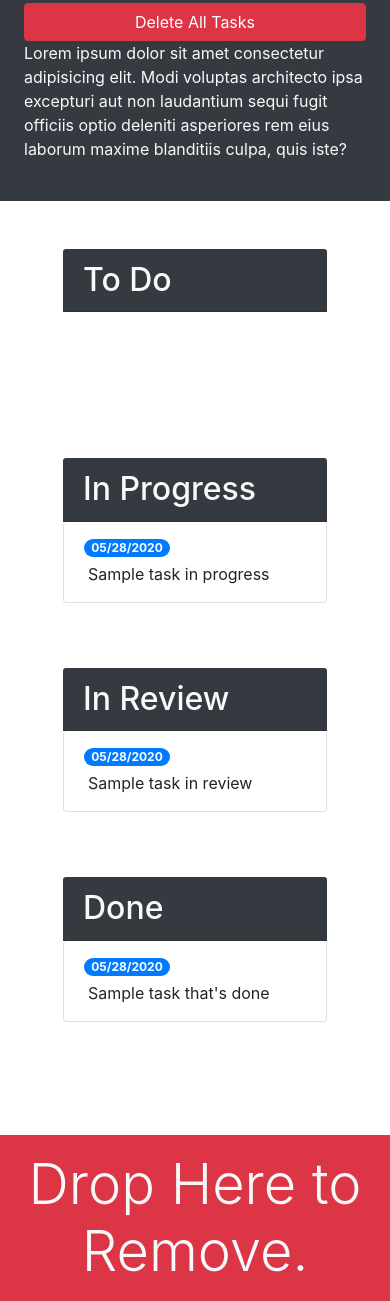
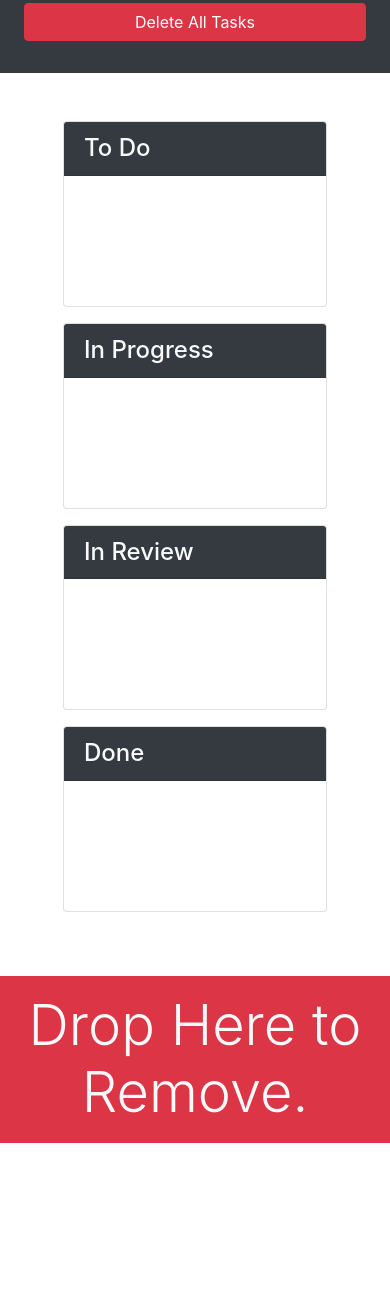
Before and after one commit to Samismail2010/taskmaster-pro, a plain HTML site: page index.html in a window 390 px wide. Shown: the part 171-1472 px from the top of the page. After the commit the page ends 1314 px from the top, so only its background shows below. Drawn offline with nearby package versions, Linux system fonts and the light colour scheme.

Commit message:
added drag feature

```diff
--- a/assets/js/script.js
+++ b/assets/js/script.js
@@ -12,7 +12,6 @@ var createTask = function(taskText, taskDate, taskList) {
 
   // append span and p element to parent li
   taskLi.append(taskSpan, taskP);
-
 
   // append to ul list on the page
   $("#list-" + taskList).append(taskLi);
@@ -45,7 +44,75 @@ var saveTasks = function() {
   localStorage.setItem("tasks", JSON.stringify(tasks));
 };
 
+// enable draggable/sortable feature on list-group elements
+$(".card .list-group").sortable({
+  // enable dragging across lists
+  connectWith: $(".card .list-group"),
+  scroll: false,
+  tolerance: "pointer",
+  helper: "clone",
+  activate: function(event, ui) {
+    console.log(ui);
+  },
+  deactivate: function(event, ui) {
+    console.log(ui);
+  },
+  over: function(event) {
+    console.log(event);
+  },
+  out: function(event) {
+    console.log(event);
+  },
+  update: function() {
+    var tempArr = [];
 
+    // loop over current set of children in sortable list
+    $(this)
+      .children()
+      .each(function() {
+        // save values in temp array
+        tempArr.push({
+          text: $(this)
+            .find("p")
+            .text()
+            .trim(),
+          date: $(this)
+            .find("span")
+            .text()
+            .trim()
+        });
+      });
+
+    // trim down list's ID to match object property
+    var arrName = $(this)
+      .attr("id")
+      .replace("list-", "");
+
+    // update array on tasks object and save
+    tasks[arrName] = tempArr;
+    saveTasks();
+  },
+  stop: function(event) {
+    $(this).removeClass("dropover");
+  }
+});
+
+// trash icon can be dropped onto
+$("#trash").droppable({
+  accept: ".card .list-group-item",
+  tolerance: "touch",
+  drop: function(event, ui) {
+    // remove dragged element from the dom
+    ui.draggable.remove();
+
+  },
+  over: function(event, ui) {
+    console.log(ui);
+  },
+  out: function(event, ui) {
+    console.log(ui);
+  }
+});
 
 
 // modal was triggered
@@ -143,7 +210,7 @@ $(".list-group").on("click", "span", function() {
 });
 
 // value of due date was changed
-$(".list-group").on("blur", "input[type='text']", function() {
+$(".list-group").on("change", "input[type='text']", function() {
   var date = $(this).val();
 
   // get status type and position in the list
@@ -172,6 +239,7 @@ $("#remove-tasks").on("click", function() {
     tasks[key].length = 0;
     $("#list-" + key).empty();
   }
+  console.log(tasks);
   saveTasks();
 });
 
--- a/index.html
+++ b/index.html
@@ -6,6 +6,7 @@
   <meta name="viewport" content="width=device-width, initial-scale=1.0">
   <meta http-equiv="X-UA-Compatible" content="ie=edge">
   <link rel="stylesheet" href="https://cdnjs.cloudflare.com/ajax/libs/twitter-bootstrap/4.3.1/css/bootstrap.min.css">
+  <link rel="stylesheet" href="https://cdnjs.cloudflare.com/ajax/libs/jqueryui/1.12.1/themes/base/jquery-ui.css">
   <link rel="stylesheet" href="./assets/css/style.css" />
   <title>Taskmaster Pro</title>
 </head>
@@ -14,65 +15,70 @@
 
   <div class="row min-vh-100 no-gutters">
     <header class="col-12 col-lg-3 bg-dark text-light sticky-top d-flex flex-column p-4 p-lg-3">
-      <h1 class="text-center">Taskmaster Pro Edition</h1>
+      <h1 class="text-center"><span class="oi oi-task d-inline d-lg-none"></span>
+        Taskmaster Pro Edition</h1>
       <button id="create-task" class="btn btn-block btn-success" data-toggle="modal" data-target="#task-form-modal">Add
         Task</button>
-      <button id="remove-tasks" class="btn btn-block btn-danger">Delete All Tasks</button>
-      <p class="mt-auto d-non d-lg-block">Lorem ipsum dolor sit amet consectetur adipisicing elit. Modi voluptas architecto ipsa
-        excepturi aut non
-        laudantium sequi fugit officiis optio deleniti asperiores rem eius laborum maxime blanditiis culpa, quis iste?
-      </p>
+      <button id="remove-tasks" class="btn btn-block btn-danger mb-2 mb-md-4"></span>Delete All Tasks</button>
+      <p class="mt-auto d-none d-lg-block">Lorem ipsum dolor sit amet consectetur adipisicing elit. Modi voluptas
+        architecto ipsa
+        excepturi aut non laudantium sequi fugit officiis optio deleniti asperiores rem eius laborum maxime blanditiis
+        culpa, quis iste?</p>
     </header>
     <main class="col-12 col-lg-9 d-flex flex-column">
       <div class="m-5 row justify-content-around">
-        <!-- todo start -->
+        <!-- todo start  -->
         <div class="col-12 col-md-6 col-xl-3 mb-3">
-        <h2 class="card-header bg-dark text-light">To Do</h2>
-        <ul id="list-toDo" class="list-group"></ul>
+          <div class="card">
+            <h4 class="card-header bg-dark text-light d-flex align-items-center">
+              To Do
+            </h4>
+            <ul id="list-toDo" class="list-group list-group-flush">
+            </ul>
+          </div>
         </div>
         <!-- todo end -->
-      <!-- in progress start -->
+        <!-- in progress start-->
         <div class="col-12 col-md-6 col-xl-3 mb-3">
-        <h2 class="card-header bg-dark text-light">In Progress</h2>
-        <ul id="list-inProgress" class="list-group">
-          <li class="list-group-item">
-            <span class="badge badge-primary badge-pill">05/28/2020</span>
-            <p class="m-1"> Sample task in progress</p>
-          </li>
+          <div class="card">
+            <h4 class="card-header bg-dark text-light d-flex align-items-center">
+              In Progress
+            </h4>
+            <ul id="list-inProgress" class="list-group list-group-flush">
             </ul>
           </div>
-      <!-- in progress end-->
-      <!-- in review start-->
+        </div>
+        <!-- in progress ends  -->
+        <!-- inReview starts-->
         <div class="col-12 col-md-6 col-xl-3 mb-3">
-        <h2 class="card-header bg-dark text-light">In Review</h2>
-        <ul id="list-inReview" class="list-group">
-          <li class="list-group-item">
-            <span class="badge badge-primary badge-pill">05/28/2020</span>
-            <p class="m-1">Sample task in review</p>
-          </li>
+          <div class="card">
+            <h4 class="card-header bg-dark text-light d-flex align-items-center">
+              In Review
+            </h4>
+            <ul id="list-inReview" class="list-group list-group-flush">
             </ul>
           </div>
-      <!-- in review end -->
-      <!-- done start -->
+        </div>
+        <!-- inReview ends -->
+        <!-- done starts-->
         <div class="col-12 col-md-6 col-xl-3 mb-3">
-        <h2 class="card-header bg-dark text-light">Done</h2>
-        <ul id="list-done" class="list-group">
-          <li class="list-group-item">
-            <span class="badge badge-primary badge-pill">05/28/2020</span>
-            <p class="m-1">Sample task that's done</p>
-          </li>
+          <div class="card">
+            <h4 class="card-header bg-dark text-light d-flex align-items-center">
+              Done
+            </h4>
+            <ul id="list-done" class="list-group list-group-flush">
             </ul>
           </div>
-      <!-- done end -->
-    </div>
-
-      <div class="mt-auto w-100 bg-danger p-3 text-center text-light display-4">
-        Drop Here to Remove.
         </div>
       </div>
-    <div id="trash">
+      <footer class="mt-auto" id="trash">
+        <div class="w-100 bg-danger p-3 text-center text-light display-4 bottom-trash">
+          <span class="oi oi-trash mx-auto mb-4"> </span> Drop Here to Remove.
+        </div>
+      </footer>
     </main>
   </div>
+  <!-- done ends-->
 
   <!-- Modal -->
   <div class="modal fade" id="task-form-modal" tabindex="-1" role="dialog" aria-labelledby="task-form-modal"
@@ -89,11 +95,11 @@
           <form>
             <div class="form-group">
               <label for="modalTaskDescription">Task description</label>
-              <textarea id="modalTaskDescription" rows="3" class="form-control"></textarea>
+              <textarea class="form-control" id="modalTaskDescription" rows="3"></textarea>
             </div>
             <div class="form-group">
               <label for="modalDueDate">Due date</label>
-              <input type="text" class="form-control" id="modalDueDate" placeholder="mm/dd/yyyy" autocomplete="off"/>
+              <input type="text" class="form-control" id="modalDueDate" placeholder="mm/dd/yyyy" autocomplete="off" />
             </div>
           </form>
         </div>
@@ -106,6 +112,9 @@
   </div>
 
   <script src="https://cdnjs.cloudflare.com/ajax/libs/jquery/3.4.1/jquery.min.js"></script>
+  <script src="https://cdnjs.cloudflare.com/ajax/libs/jqueryui/1.12.1/jquery-ui.min.js"></script>
+  <!-- add touch punch here -->
+  <script src="https://cdnjs.cloudflare.com/ajax/libs/jqueryui-touch-punch/0.2.3/jquery.ui.touch-punch.min.js"></script>
   <script src="https://cdnjs.cloudflare.com/ajax/libs/popper.js/1.15.0/umd/popper.min.js"></script>
   <script src="https://cdnjs.cloudflare.com/ajax/libs/twitter-bootstrap/4.3.1/js/bootstrap.min.js"></script>
   <script src="./assets/js/script.js"></script>
```
Lines whose indentation alone changed are shown as unchanged.
